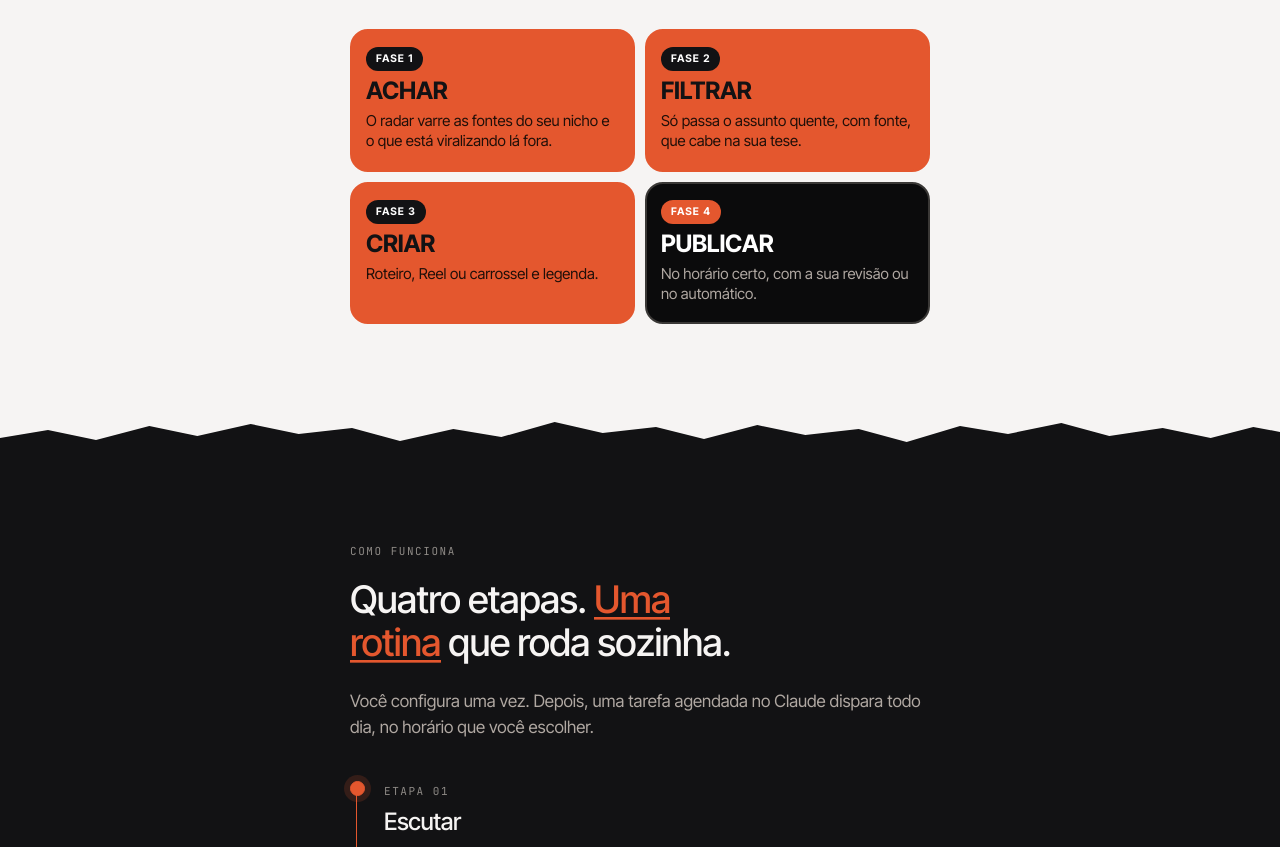
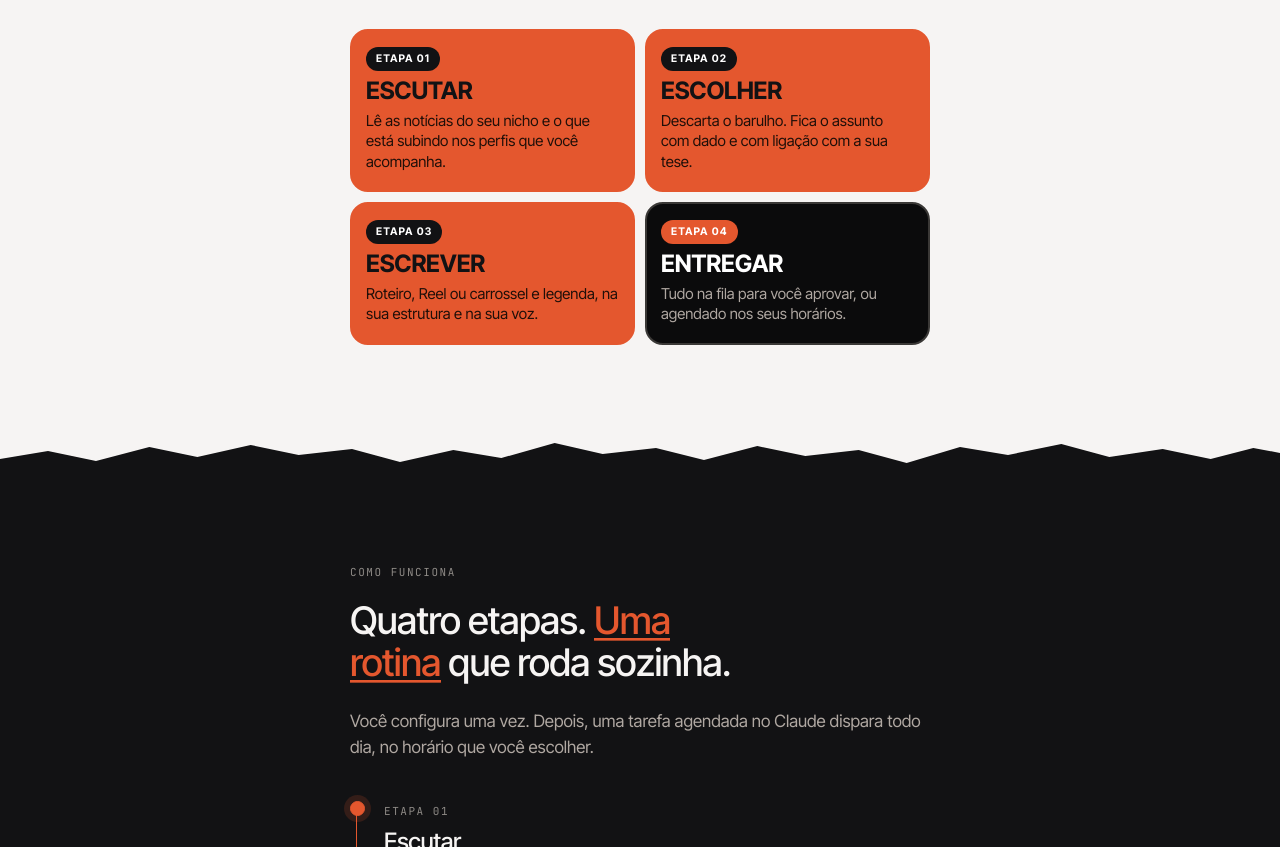
Before and after one commit to silvajonatas0468-hub/minha-iagencia, a plain HTML site: page index.html in a window 1280 px wide. Shown: the part 1598-2445 px from the top of the page. Drawn offline with Linux system fonts and the light colour scheme.

Commit message:
Cards de etapas com vocabulário próprio: Escutar, Escolher, Escrever, Entregar
Co-Authored-By: Claude Opus 5.5 <noreply@anthropic.com>
Claude-Session: https://claude.ai/code/session_019EHyVpPPY3yuKP8wYeC1WK

```diff
--- a/index.html
+++ b/index.html
@@ -380,10 +380,10 @@ footer a{color:#b0a8a2}
       <li>A Minha IAgência foi feita para o contrário: <b>volume a serviço da sua marca pessoal.</b></li>
     </ul>
     <div class="fases" aria-label="O que o agente resolve">
-      <div class="fase"><span class="chip">FASE 1</span><h3>Achar</h3><p>O radar varre as fontes do seu nicho e o que está viralizando lá fora.</p></div>
-      <div class="fase"><span class="chip">FASE 2</span><h3>Filtrar</h3><p>Só passa o assunto quente, com fonte, que cabe na sua tese.</p></div>
-      <div class="fase"><span class="chip">FASE 3</span><h3>Criar</h3><p>Roteiro, Reel ou carrossel e legenda.</p></div>
-      <div class="fase escura"><span class="chip">FASE 4</span><h3>Publicar</h3><p>No horário certo, com a sua revisão ou no automático.</p></div>
+      <div class="fase"><span class="chip">ETAPA 01</span><h3>Escutar</h3><p>Lê as notícias do seu nicho e o que está subindo nos perfis que você acompanha.</p></div>
+      <div class="fase"><span class="chip">ETAPA 02</span><h3>Escolher</h3><p>Descarta o barulho. Fica o assunto com dado e com ligação com a sua tese.</p></div>
+      <div class="fase"><span class="chip">ETAPA 03</span><h3>Escrever</h3><p>Roteiro, Reel ou carrossel e legenda, na sua estrutura e na sua voz.</p></div>
+      <div class="fase escura"><span class="chip">ETAPA 04</span><h3>Entregar</h3><p>Tudo na fila para você aprovar, ou agendado nos seus horários.</p></div>
     </div>
   </div>
 </section>
```
